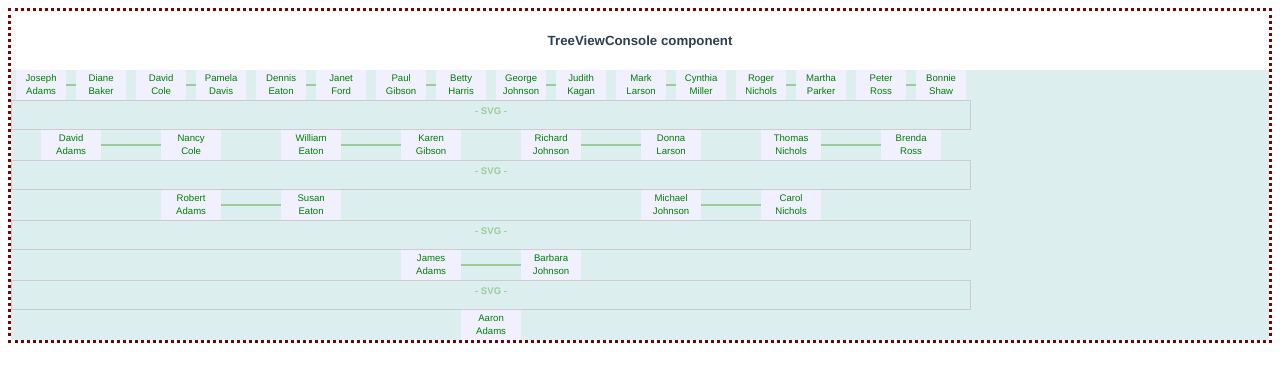
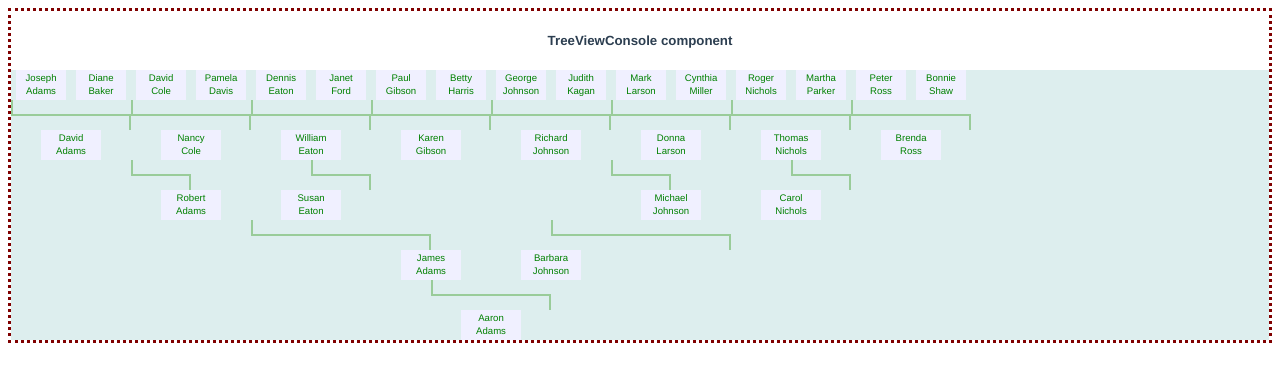
Before and after one commit to jrschmidt/familia-22, a Vue app: page / in a window 1280 px wide. Shown: the top 382 px of the page. Built offline with nearby package versions, Linux system fonts and the light colour scheme.

Commit message:
delete PairConnectorSvg component

```diff
--- a/src/components/ConnectorSvg.vue
+++ b/src/components/ConnectorSvg.vue
@@ -1,48 +1,33 @@
 <template>
-  <div class="connector-svg" :class="svgSize" id="svg-x">
-    <svg :class="svgSize" height="100%" width="100%">
-      <rect width="100%" height="100%" fill="#eeffff"/>
-      <line x1="0%" y1="0%" x2="0%" y2="50%" stroke="#999999" stroke-width="9"/>
-      <line x1="0%" y1="50%" x2="100%" y2="50%" stroke="#999999" stroke-width="5"/>
-      <line x1="100%" y1="50%" x2="100%" y2="100%" stroke="#999999" stroke-width="9"/>
+  <div class="connector-svg">
+    <svg height="100%" width="100%">
+      <line x1="0%" y1="0%" x2="0%" y2="50%" stroke="#99cc99" stroke-width="4"/>
+      <line x1="0%" y1="50%" x2="100%" y2="50%" stroke="#99cc99" stroke-width="2"/>
+      <line x1="100%" y1="50%" x2="100%" y2="100%" stroke="#99cc99" stroke-width="4"/>
     </svg>
   </div>
 </template>
 
 <script setup>
-import { inject } from 'vue'
+// import { inject } from 'vue'
 
-const svgSize = inject('svgSize')
+// const svgSize = inject('svgSize')
 </script>
 
 <style lang="css">
 .connector-svg {
-  border-color: red;
-  border-style: dotted;
 }
 
-.connector-svg {
-  padding-left: 50px;
-  padding-right: 50px;
+.connector-svg.straight {
 }
 
-div.span-4 {
-  grid-column-start: 2;
-  grid-column-end: 6;
+.connector-svg.left {
+  padding-left: 60px;
+  padding-right: 60px;
 }
 
-svg.span-4 {
-  width: 100%;
-  height: 100%;
-}
-
-div.span-2 {
-  grid-column-start: 2;
-  grid-column-end: 4;
-}
-
-svg.span-2 {
-  width: 100%;
-  height: 100%;
+.connector-svg.right {
+  padding-left: 60px;
+  padding-right: 60px;
 }
 </style>
--- a/src/components/PairConnectorSvg.vue
+++ /dev/null
@@ -1,25 +0,0 @@
-<template>
-  <div class="pair-connector-svg">
-    <svg width="100%" height="100%">
-      <line x1="0%" y1="50%" x2="100%" y2="50%" stroke="#99cc99" stroke-width="2"/>
-    </svg>
-  </div>
-</template>
-
-<script setup>
-</script>
-
-<style lang="css">
-.pair-connector-svg {
-  height: 30px;
-}
-
-.normal .pair-connector-svg {
-  width: 60px;
-  height: 30px;
-}
-
-.compressed .pair-connector-svg {
-  width: 10px;
-}
-</style>
--- a/src/components/PersonPair.vue
+++ b/src/components/PersonPair.vue
@@ -1,13 +1,12 @@
 <template>
   <div class="person-pair">
     <PersonTag
+      class="pt-left"
       v-bind:key="pair.people[0]"
       v-bind:personData="getPersonData(pair, 0)"
     />
-  <PairConnectorSvg
-    v-if="pair.people.length > 1"
-  />
     <PersonTag
+      class="pt-right"
       v-if="pair.people.length > 1"
       v-bind:key="pair.people[1]"
       v-bind:personData="getPersonData(pair, 1)"
@@ -17,9 +16,8 @@
 
 <script setup>
 import PersonTag from './PersonTag.vue'
-import PairConnectorSvg from './PairConnectorSvg.vue'
 
-import { inject, ref } from 'vue'
+import { inject } from 'vue'
 
 const props = defineProps({
   pair: Object
--- a/src/components/PersonTag.vue
+++ b/src/components/PersonTag.vue
@@ -27,6 +27,22 @@ const props = defineProps({
   width: 50px;
 }
 
+.normal .person-tag.pt-left {
+  margin-right: 30px;
+}
+
+.normal .person-tag.pt-right {
+  margin-left: 30px;
+}
+
+.compressed .person-tag.pt-left {
+  margin-right: 5px;
+}
+
+.compressed .person-tag.pt-right {
+  margin-left: 5px;
+}
+
 .singleton .person-tag {
   width: 60px;
 }
--- a/src/components/SvgPlaceholder.vue
+++ /dev/null
@@ -1,21 +0,0 @@
-<template>
-  <div class="svg-placeholder">
-    <p>- SVG -</p>
-  </div>
-</template>
-
-<script setup>
-</script>
-
-<style lang="css">
-.svg-placeholder {
-  border: #cccccc solid 1px;
-  color: #99cc99;
-  font-size: 0.6rem;
-  font-weight: bold;
-}
-
-.svg-placeholder p {
-  margin: 4px;
-}
-</style>
--- a/src/components/TreeViewGrid.vue
+++ b/src/components/TreeViewGrid.vue
@@ -3,27 +3,19 @@
     <PersonPair
       v-for="(pair) in pairs"
       v-bind:key="generatePairId(pair)"
-      v-bind:class="pair.pairLocation"
+      v-bind:class="pair.pairClass"
       v-bind:pair="pair"
     />
-    <SvgPlaceholder
-      class="svgrow1"
-    />
-    <SvgPlaceholder
-      class="svgrow2"
-    />
-    <SvgPlaceholder
-      class="svgrow3"
-    />
-    <SvgPlaceholder
-      class="svgrow4"
+    <ConnectorSvg
+      v-for="(connector, index) in connectors"
+      v-bind:class="connectors[index]"
     />
   </div>
 </template>
 
 <script setup>
 import PersonPair from './PersonPair.vue'
-import SvgPlaceholder from './SvgPlaceholder.vue'
+import ConnectorSvg from './ConnectorSvg.vue'
 
 import { viewModelInit } from '../display-data-functions.js'
 
@@ -34,6 +26,7 @@ const familyTreeData = inject('familyTreeData')
 let viewModelData = viewModelInit(familyTreeData, familyTreeData.rootPerson, 5)
 
 const pairs = ref(viewModelData.pairObjects)
+const connectors = ref(viewModelData.connectorClasses)
 
 provide('viewModelData', viewModelData)
 
@@ -139,23 +132,78 @@ const generatePairId = (pair) => {
   grid-row: 1;
 }
 
-.svgrow1 {
-  grid-column: 1 / 17;
+.parents-of-0-0 {
+  grid-column: 8 / 10;
+  grid-row: 8;
+}
+
+.parents-of-1-0 {
+  grid-column: 4 / 9;
+  grid-row: 6;
+}
+
+.parents-of-1-1 {
+  grid-column: 9 / 14;
+  grid-row: 6;
+}
+
+.parents-of-2-0 {
+  grid-column: 2 / 5;
+  grid-row: 4;
+}
+
+.parents-of-2-1 {
+  grid-column: 5 / 8;
+  grid-row: 4;
+}
+
+.parents-of-2-2 {
+  grid-column: 10 / 13;
+  grid-row: 4;
+}
+
+.parents-of-2-3 {
+  grid-column: 13 / 16;
+  grid-row: 4;
+}
+
+.parents-of-3-0 {
+  grid-column: 1 / 3;
   grid-row: 2;
 }
 
-.svgrow2 {
-  grid-column: 1 / 17;
-  grid-row: 4;
+.parents-of-3-1 {
+  grid-column: 3 / 5;
+  grid-row: 2;
 }
 
-.svgrow3 {
-  grid-column: 1 / 17;
-  grid-row: 6;
+.parents-of-3-2 {
+  grid-column: 5 / 7;
+  grid-row: 2;
 }
 
-.svgrow4 {
-  grid-column: 1 / 17;
-  grid-row: 8;
+.parents-of-3-3 {
+  grid-column: 7 / 9;
+  grid-row: 2;
+}
+
+.parents-of-3-4 {
+  grid-column: 9 / 11;
+  grid-row: 2;
+}
+
+.parents-of-3-5 {
+  grid-column: 11 / 13;
+  grid-row: 2;
+}
+
+.parents-of-3-6 {
+  grid-column: 13 / 15;
+  grid-row: 2;
+}
+
+.parents-of-3-7 {
+  grid-column: 15 / 17;
+  grid-row: 2;
 }
 </style>
--- a/src/display-data-functions.js
+++ b/src/display-data-functions.js
@@ -48,7 +48,7 @@
 
 
 export const viewModelInit = (treeData, rootPersonId, generations) => {
-  const locationLabels = [
+  const pairFixedClasses = [
       'singleton gen0root',
       'normal gen1pair0',
       'normal gen2pair0',
@@ -66,6 +66,24 @@ export const viewModelInit = (treeData, rootPersonId, generations) => {
       'compressed gen4pair6',
       'compressed gen4pair7'
     ]
+
+  const connectorFixedClasses = [
+    'straight parents-of-0-0',
+    'left parents-of-1-0',
+    'right parents-of-1-1',
+    'left parents-of-2-0',
+    'right parents-of-2-1',
+    'left parents-of-2-2',
+    'right parents-of-2-3',
+    ' straight parents-of-3-0',
+    ' straight parents-of-3-1',
+    ' straight parents-of-3-2',
+    ' straight parents-of-3-3',
+    ' straight parents-of-3-4',
+    ' straight parents-of-3-5',
+    ' straight parents-of-3-6',
+    ' straight parents-of-3-7'
+  ]
 
   let viewModelData = {}
   let successStatus = 'success'
@@ -89,10 +107,12 @@ export const viewModelInit = (treeData, rootPersonId, generations) => {
   let pairsFlat = viewModelData.rows.flat()
   viewModelData.pairObjects = pairsFlat.map((pair, index) => {
     return {
-      pairLocation: locationLabels[index],
+      pairClass: pairFixedClasses[index],
       people: pair
     }
   })
+
+  viewModelData.connectorClasses = [...connectorFixedClasses]
 
   viewModelData.result = successStatus
   return viewModelData
```
Also changed, not shown: 1 other file (tests, documents, lock files or other folders).
